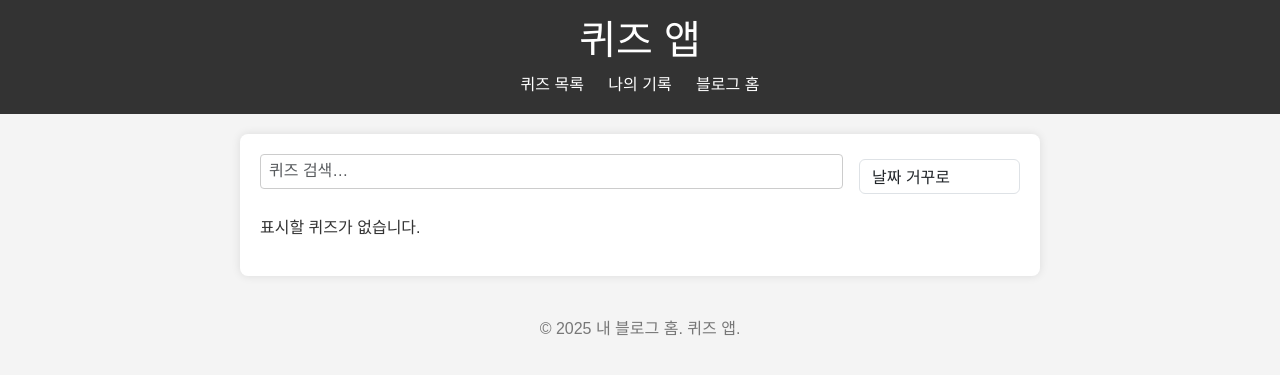
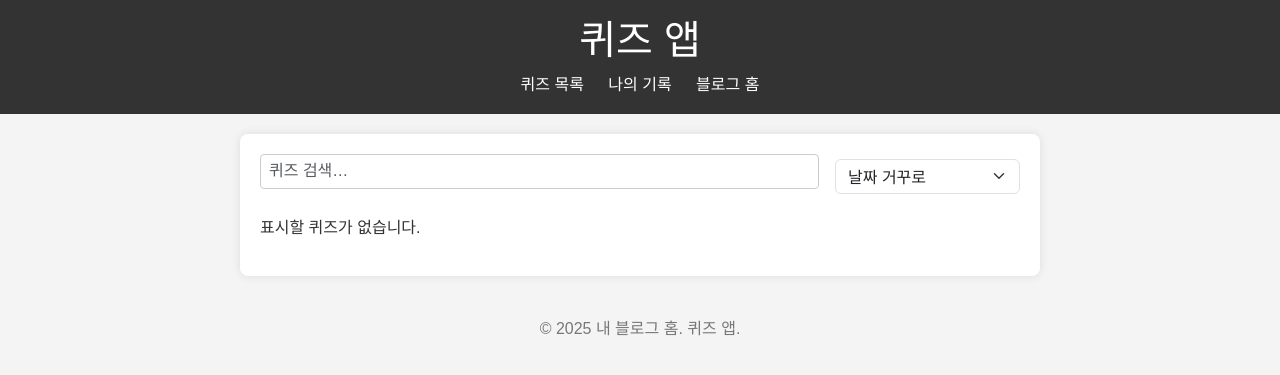
Before and after one commit to randomwalk1225/randomwalk1225.github.io, a Jekyll site: the page built from quiz_app/index.html, in a window 1280 px wide. Shown: the top 375 px of the page. Built offline with Jekyll 4.4.1, drawn with Linux system fonts in a browser that asks for light colours; a script that is not in the unit is left out.

Commit message:
리스트 페이지 검색창, 정렬창 수평 정렬 조정

```diff
--- a/quiz_app/index.html
+++ b/quiz_app/index.html
@@ -18,7 +18,7 @@ title: 퀴즈 목록
     <!-- 2) w-auto: 내용물 폭만 차지 -->
     <select
       id="quiz-sort-combo"
-      class="form-control w-auto"
+      class="form-select w-auto"
       aria-label="정렬 옵션"
     >
       <option value="date_desc" selected>날짜 거꾸로</option>
```
